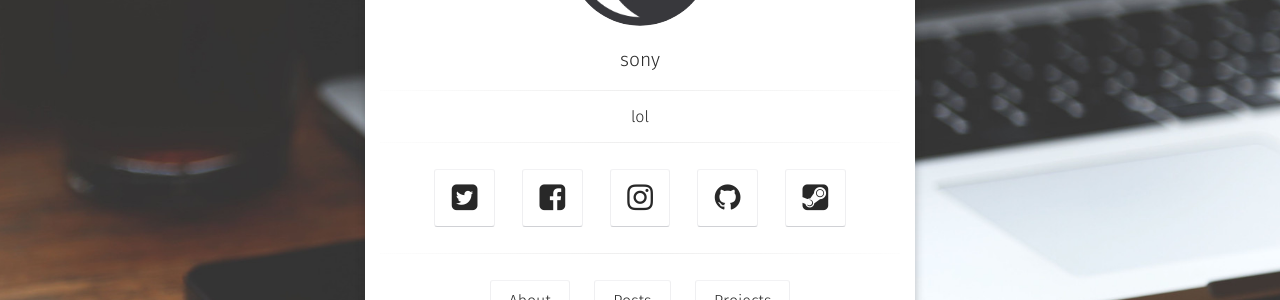
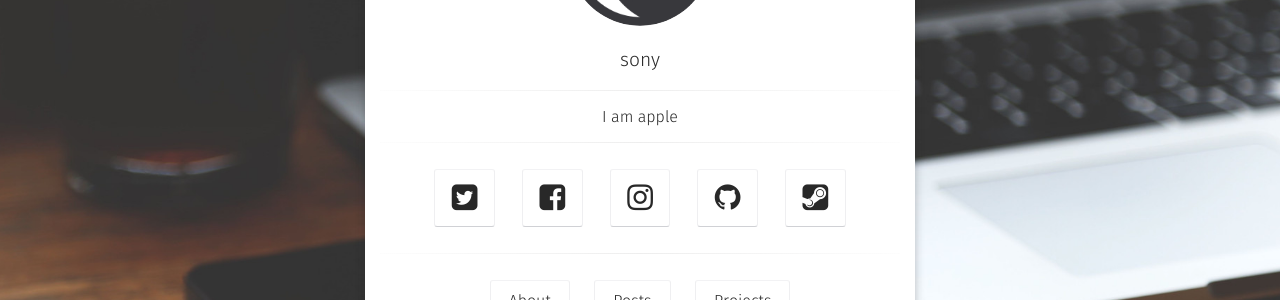
Before and after one commit to sonytheapple/sonytheapple.github.com, a Jekyll site: the page built from index.html, in a window 1280 px wide. Shown: the part 350-650 px from the top of the page. Built offline with Jekyll 4.4.1, drawn with Linux system fonts in a browser that asks for light colours; some web fonts are replaced.

Commit message:
Update _config.yml

```diff
--- a/_config.yml
+++ b/_config.yml
@@ -1,7 +1,7 @@
 # Site
 title:              sony
-bio:                'lol'
-description:        "loooooooool"
+bio:                'I am apple'
+description:        "hahahahahahaha"
 reading_time:       true
 words_per_minute:   200
 logo:               'assets/img/logo.png'
```
